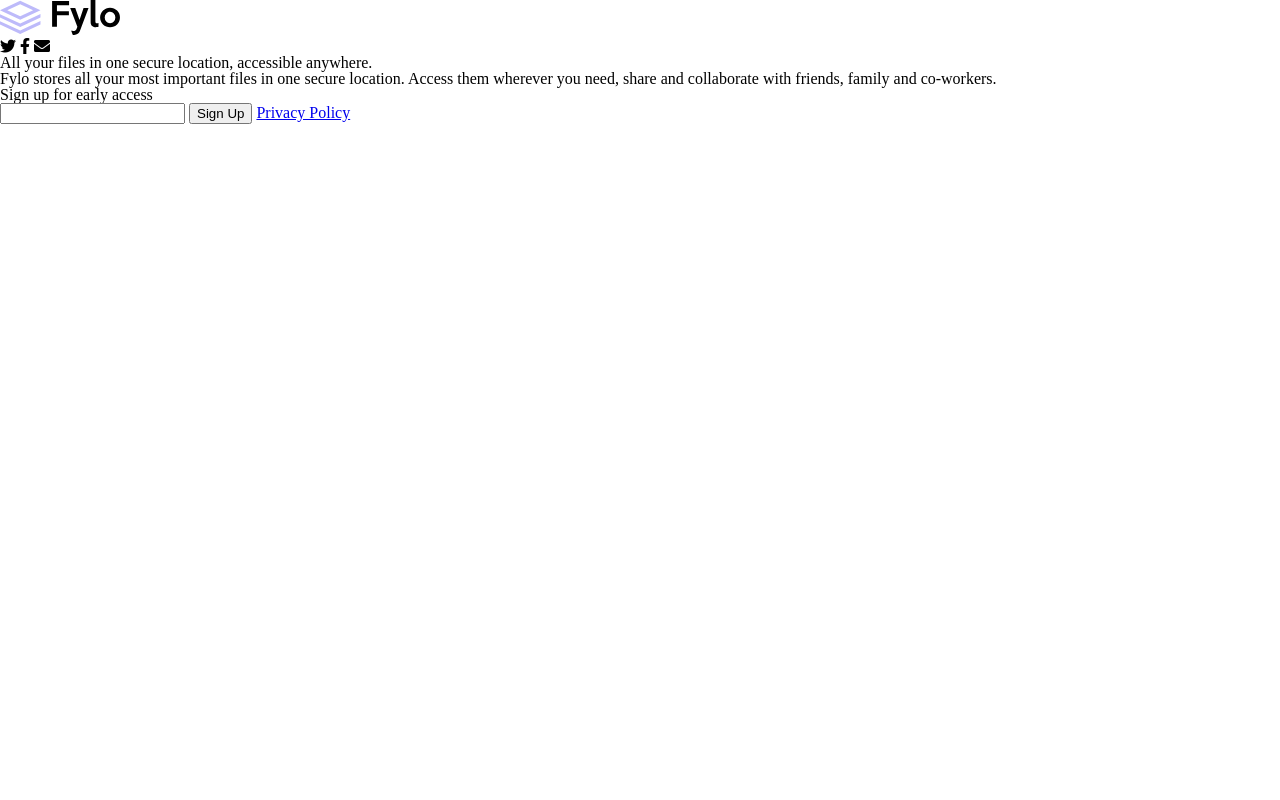
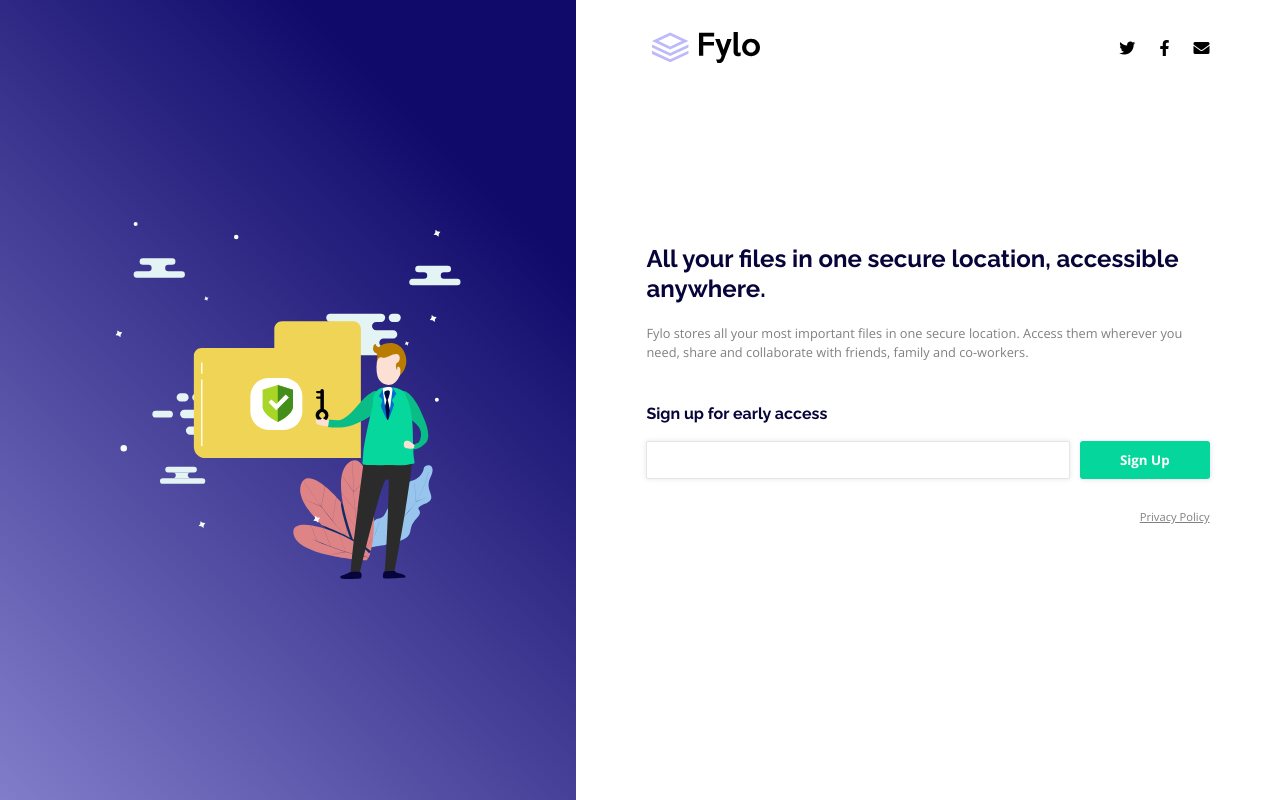
Before and after one commit to declanslevin/fem-fylo-landing-page, a plain HTML site: page index.html in a window 1280 px wide. Drawn offline with nearby package versions, Linux system fonts and the light colour scheme.

Commit message:
Add sass styling, restructure html

```diff
--- a/index.html
+++ b/index.html
@@ -4,6 +4,7 @@
   <meta charset="UTF-8">
   <meta name="viewport" content="width=device-width, initial-scale=1.0"> <!-- displays site properly based on user's device -->
 
+  <link href="https://fonts.googleapis.com/css?family=Open+Sans:400,700|Raleway:700&display=swap" rel="stylesheet">
   <link rel="icon" type="image/png" sizes="32x32" href="./images/favicon-32x32.png">
   <link rel="stylesheet" href="https://use.fontawesome.com/releases/v5.8.2/css/all.css" integrity="sha384-oS3vJWv+0UjzBfQzYUhtDYW+Pj2yciDJxpsK1OYPAYjqT085Qq/1cq5FLXAZQ7Ay" crossorigin="anonymous">
   <link rel="stylesheet" href="./css/styles.min.css">
@@ -11,6 +12,13 @@
   <title>Frontend Mentor | Beta sign up split layout Challenge</title>
 </head>
 <body>
+  <section class="page-bg-image--intro">
+      <section class="page-bg-image--illustration"></section>
+  </section>
+
+
+  <main class="main">
+    <div class="container header-container">
       <header class="header">
         <i class="header--logo"></i>
         <div class="header--social">
@@ -19,15 +27,20 @@
           <i class="fas fa-envelope"></i>
         </div>
       </header>
-  <main>
+    </div>
+
+    <div class="container main-container">
       <h1 class="main--header">All your files in one secure location, accessible anywhere.</h1>
       <p class="main--content">Fylo stores all your most important files in one secure location.
           Access them wherever you need, share and collaborate with friends,
           family and co-workers.</p>
       <h2 class="main--signup">Sign up for early access</h2>
-    <input type="text" class="main--signup-input">
-    <button class="main--signup-button">Sign Up</button>
+      <form action="#" class="main--form">
+        <input type="email" name="email" class="main--signup-input">
+        <button class="main--signup-button cta">Sign Up</button>
+      </form>
       <a href="#" class="main--privacy-policy">Privacy Policy</a>
+    </div>
   </main>
 
 </body>
--- a/scss/base/_elements.scss
+++ b/scss/base/_elements.scss
@@ -0,0 +1,3 @@
+*, *:before, *:after {
+    box-sizing: border-box;
+}
--- a/scss/base/_layout.scss
+++ b/scss/base/_layout.scss
@@ -0,0 +1,10 @@
+.container {
+    width: 80%;
+    margin: 0 auto;
+    position: relative;
+}
+
+// .page-wrapper {
+//     // max-width: 1440px;
+//     // margin: 0 auto;
+// }
--- a/scss/base/_typography.scss
+++ b/scss/base/_typography.scss
@@ -0,0 +1,20 @@
+
+body {
+    line-height: 1.5;
+    font-family: $font-family-body;
+    color: $color-grey;
+    font-size: 0.8rem;
+}
+
+h1 {
+    font-family: $font-family-headings;
+    color: $color-dark-blue;
+    font-size: 1.5rem;
+    line-height: 1.25;
+}
+
+h2 {
+    font-family: $font-family-headings;
+    color: $color-dark-blue;
+    font-size: 1rem;
+}
--- a/scss/components/_cta.scss
+++ b/scss/components/_cta.scss
@@ -0,0 +1,16 @@
+.cta {
+    background-color: $color-green;
+    color: white;
+    font-family: inherit;
+    font-weight: 700;
+    padding: 10px 40px;
+    border-radius: 3px;
+    box-shadow: 1px 1px 5px 0px hsla(0, 0%, 50%, 0.2);
+}
+
+@media ( min-width: 550px ) {
+    .cta {
+        display: inline-block;
+
+    }
+}
--- a/scss/components/_header.scss
+++ b/scss/components/_header.scss
@@ -1,3 +1,47 @@
-.header--logo {
-    content: url('../../images/logo.svg')
+.header {
+
+    max-width: 100%;
+    display: flex;
+    justify-content: space-between;
+    align-items: center;
+    padding: 30px 0;
+    z-index: 10;
+
+    &-container {
+        position: fixed;
+        top: 0;
+        right: 0;
+        left: 0;
+    }
+
+
+    &--logo {
+        content: url('../../images/logo-white.svg');
+        transform: scale(0.9);
+    }
+
+    &--social {
+        color: white;
+        font-size: 1rem;
+
+        i:not(:last-child) {
+            padding-right: 20px;
+        }
+    }
 }
+
+@media ( min-width: 550px ) {
+    .header {
+        &-container {
+            position: absolute;
+        }
+
+        &--logo {
+            content: url('../../images/logo-black.svg');
+        }
+
+        &--social {
+            color: black;
+        }
+    }
+}
--- a/scss/config/_variables.scss
+++ b/scss/config/_variables.scss
@@ -0,0 +1,7 @@
+$color-soft-blue: hsl(243, 86%, 85%);
+$color-dark-blue: hsl(243, 87%, 12%);
+$color-green:     hsl(163, 95%, 43%);
+$color-grey:      hsl(0, 0%, 50%);
+
+$font-family-body: 'Open Sans', sans-serif;
+$font-family-headings: 'Raleway', sans-serif;
--- a/scss/pages/_home.scss
+++ b/scss/pages/_home.scss
@@ -0,0 +1,122 @@
+.page-bg-image {
+
+    &--intro {
+        width: 100%;
+        position: relative;
+        background-image: url("../images/bg-intro.svg");
+        background-position: center;
+        background-size: 100%;
+        background-repeat: no-repeat;
+        min-height: 445px;
+    }
+
+    &--illustration {
+        width: 100%;
+        position: absolute;
+        top: 0;
+        right: 0;
+        left: 0;
+        bottom: 0;
+        background-image: url("../images/illustration-main.svg");
+        background-position: center;
+        background-size: 60%;
+        background-repeat: no-repeat;
+    }
+}
+
+.main {
+    position: relative;
+
+    &--header {
+        padding-bottom: 20px;
+    }
+
+    &--content {
+        padding-bottom: 40px;
+    }
+
+    &--signup {
+        padding-bottom: 15px;
+
+        &-input {
+            width: 100%;
+            border: 1px solid hsla(0, 0%, 50%, 0.2);
+            box-shadow: 0px 0px 5px 0px hsla(0, 0%, 50%, 0.2);
+            border-radius: 2px;
+            padding: 10px;
+            margin-bottom: 20px;
+        }
+    }
+
+    &--form {
+        padding-bottom: 30px;
+    }
+
+    &--privacy-policy {
+        display: inline-block;
+        width: 100%;
+        text-align: right;
+        color: $color-grey;
+        font-size: 0.7rem;
+        padding-bottom: 30px;
+    }
+}
+
+@media ( min-width: 550px ) {
+    body {
+        display: flex;
+
+    }
+
+    .page-wrapper {
+        display: flex;
+    }
+
+    .main {
+        flex-basis: 55%;
+        &-container {
+            display: flex;
+            flex-direction: column;
+            justify-content: center;
+            height: 100%;
+        }
+
+        &--form {
+            display: flex;
+        }
+
+        &--signup {
+            &-input {
+                margin-bottom: 0;
+            }
+
+            &-button {
+                margin-left: 10px;
+                flex-shrink: 0;
+            }
+        }
+    }
+
+    .page-bg-image--intro {
+        flex-basis: 45%;
+        background-image: none;
+        background: rgb(2,0,36);
+        background: linear-gradient(45deg, hsl(244, 42%, 64%), hsl(244, 83%, 23%) 80%);
+        height: 100vh;
+    }
+}
+
+@media ( min-width: 1440px ) {
+    .page-bg-image {
+        &--illustration {
+            margin-left: calc((100vw - 1440px) * 0.45);
+            width: calc(100% - ((100vw - 1440px) * 0.45));
+        }
+    }
+    .container {
+        margin-left: 10%;
+        margin-right: calc((100vw - 1440px) * 0.55);
+        width: calc(100% - ((100vw - 1440px) * 0.55));
+        max-width: 80%;
+    }
+}
--- a/scss/vendor/_reset.scss
+++ b/scss/vendor/_reset.scss
@@ -47,3 +47,8 @@ table {
 	border-collapse: collapse;
 	border-spacing: 0;
 }
+
+button {
+	border-color: none;
+	border-style: none;
+}
```
Also changed, not shown: css/styles.min.css, images/logo-black.svg (renamed from images/logo.svg), images/logo-white.svg (added), 1 other file. Lines whose indentation alone changed are shown as unchanged.
